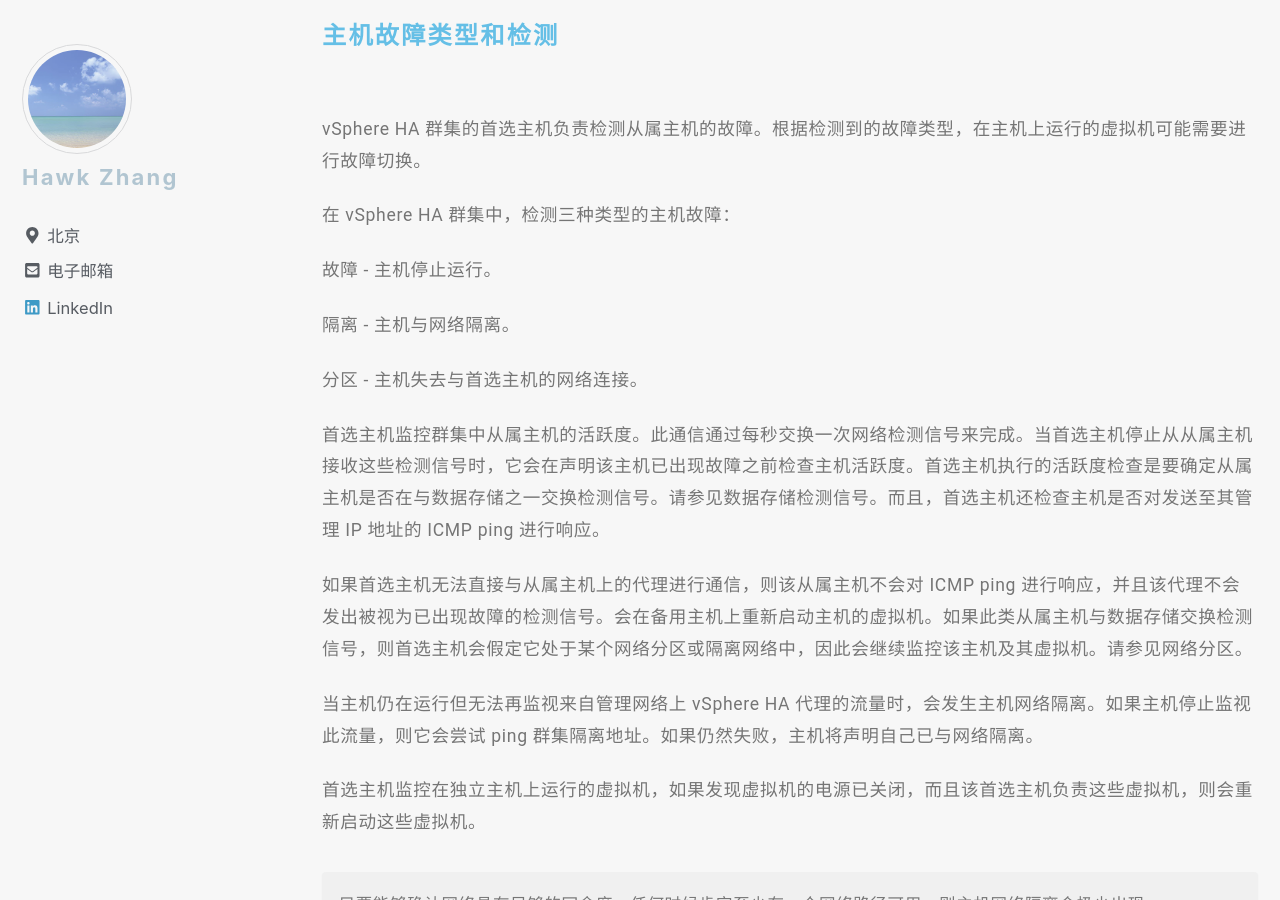
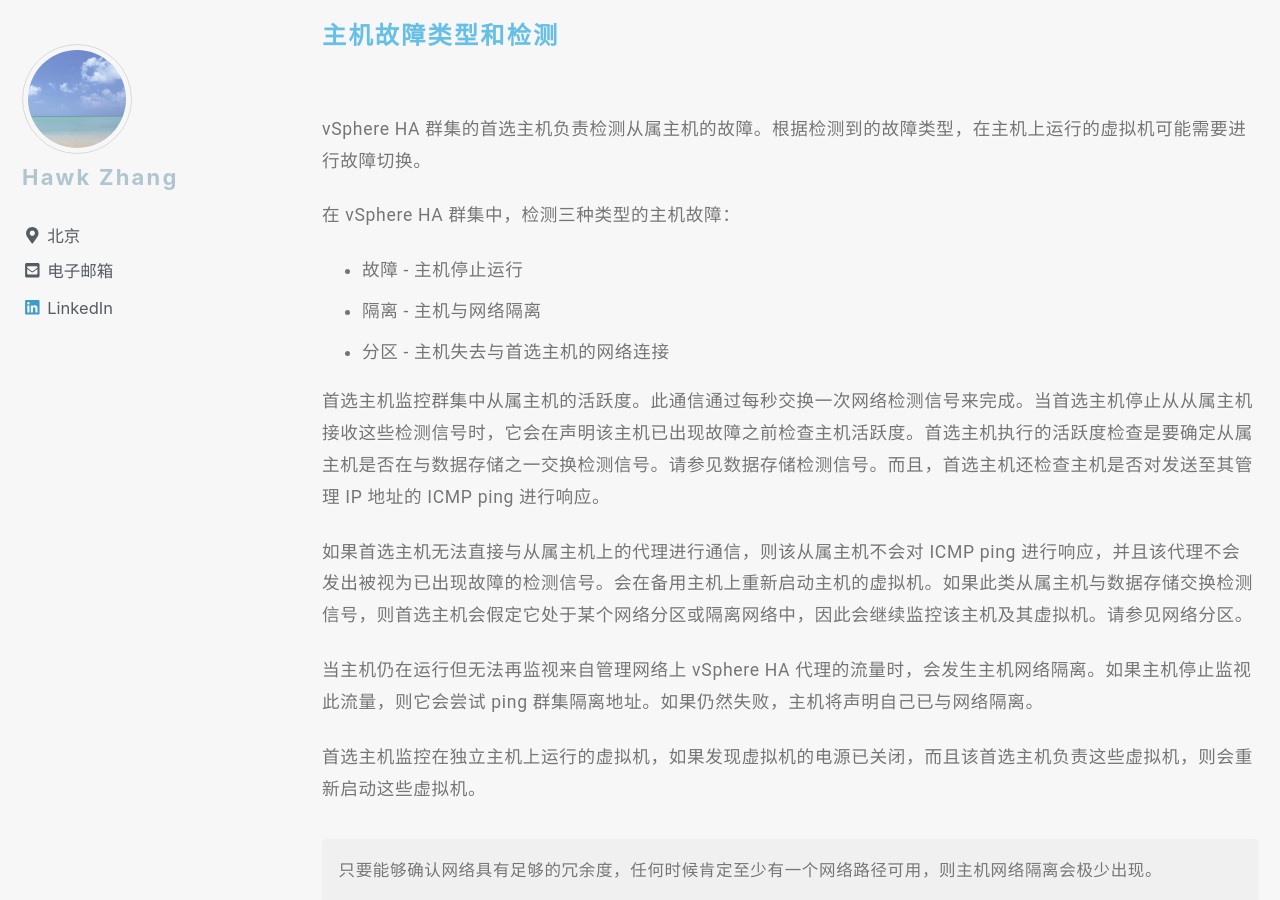
Before and after one commit to narru888/linotes_note, a Jekyll site: the page built from _posts/virtualizaion/2018-04-01-vsphere.ha.md, in a window 1280 px wide and 900 px high, scrolled down 7291 px. Built offline with Jekyll 4.4.1, drawn with Linux system fonts in a browser that asks for light colours; nearby versions of some CDN libraries; a script that is not in the unit is left out.

Commit message:
update on 2018-11-29 11:04:01 CST

```diff
--- a/_posts/virtualizaion/2018-04-01-vsphere.ha.md
+++ b/_posts/virtualizaion/2018-04-01-vsphere.ha.md
@@ -212,11 +212,9 @@
 
 在 vSphere HA 群集中，检测三种类型的主机故障：
 
-故障 - 主机停止运行。
-
-隔离 - 主机与网络隔离。
-
-分区 - 主机失去与首选主机的网络连接。
+* 故障 - 主机停止运行
+* 隔离 - 主机与网络隔离
+* 分区 - 主机失去与首选主机的网络连接
 
 首选主机监控群集中从属主机的活跃度。此通信通过每秒交换一次网络检测信号来完成。当首选主机停止从从属主机接收这些检测信号时，它会在声明该主机已出现故障之前检查主机活跃度。首选主机执行的活跃度检查是要确定从属主机是否在与数据存储之一交换检测信号。请参见数据存储检测信号。而且，首选主机还检查主机是否对发送至其管理 IP 地址的 ICMP ping 进行响应。
 
```
